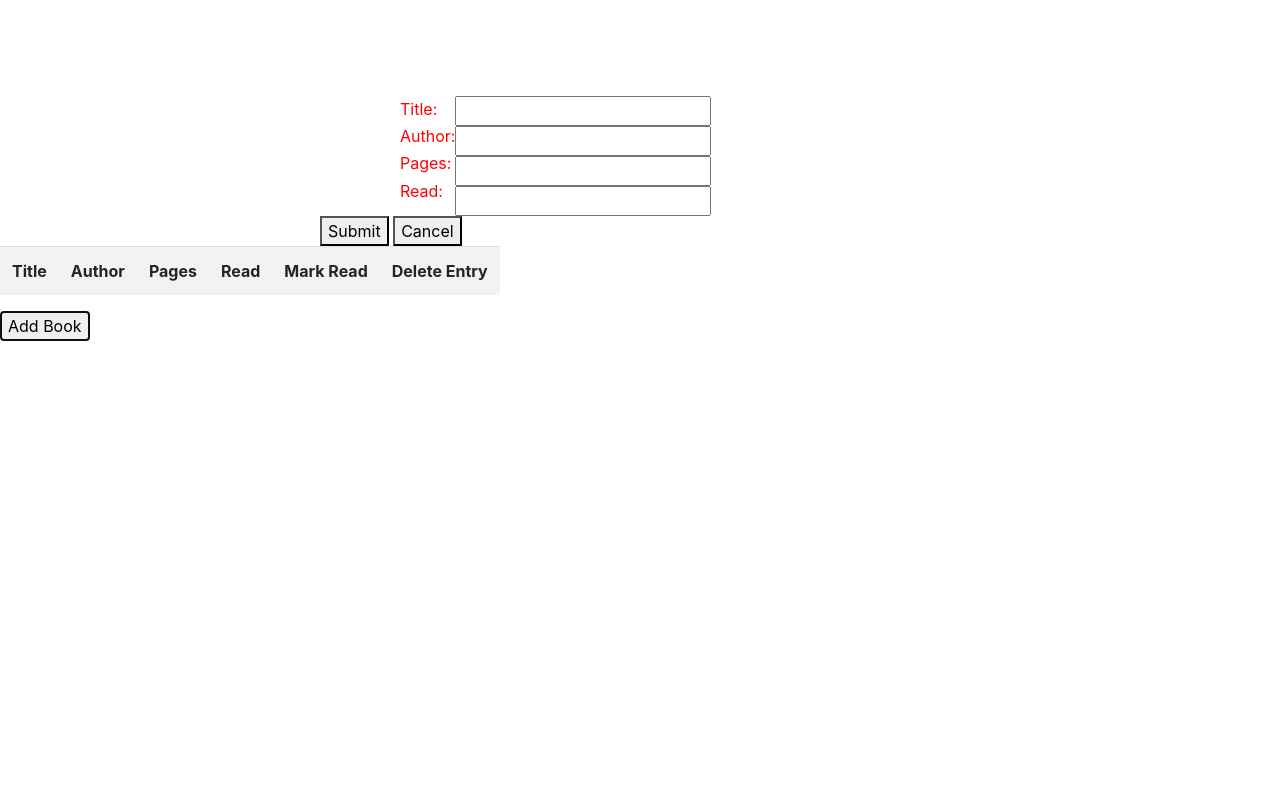
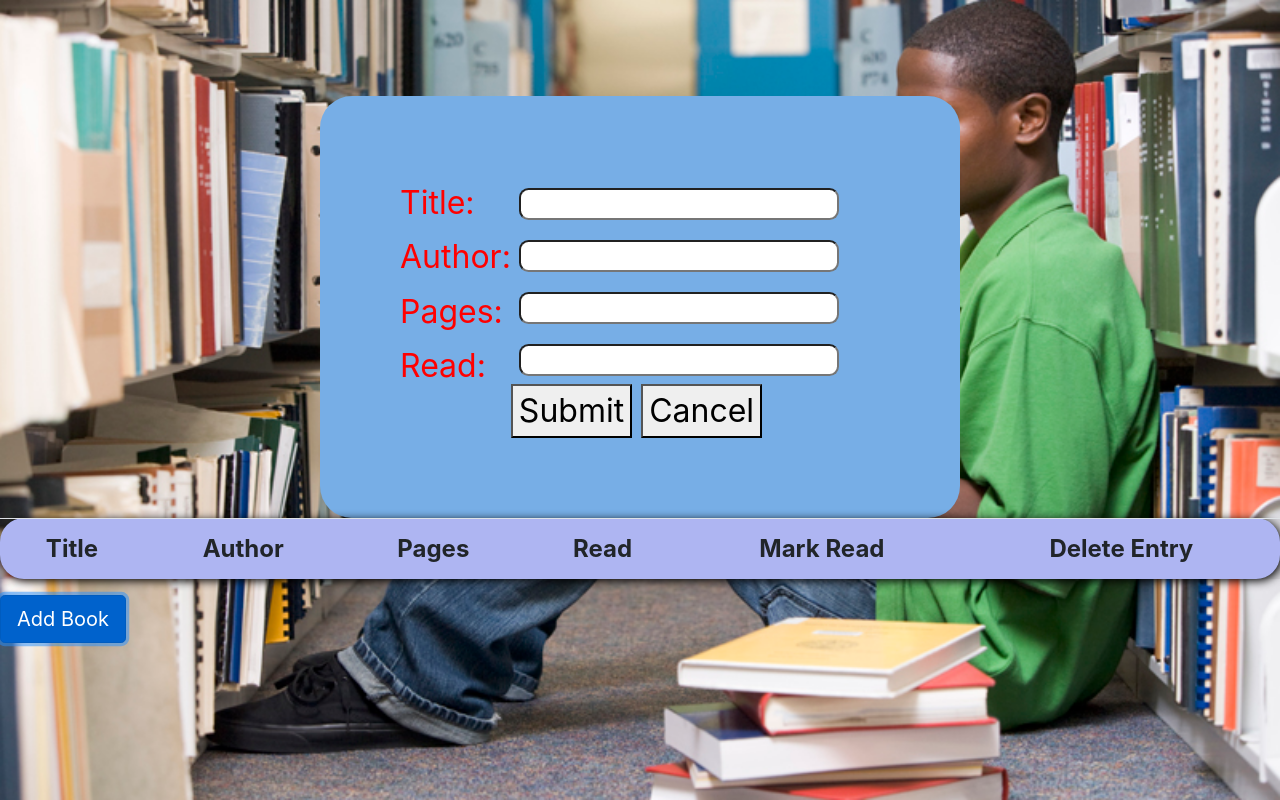
Before and after one commit to billodiallo/myLibrary, a plain HTML site: page index.html in a window 1280 px wide. Both pictures are taken after a click on the button "Add Book". Drawn offline with nearby package versions, Linux system fonts and the light colour scheme; no server answers.

Commit message:
Fix linters and backround image

```diff
--- a/css/styles.css
+++ b/css/styles.css
@@ -1,6 +1,20 @@
+
+body, button {
+    font-family: 'Bebas Neue', cursive;
+
+}
 .forspan {
     color: red;
 }
+
+body {
+    background: url('../library3.jpg') no-repeat center center fixed;
+    -webkit-background-size: cover;
+    -moz-background-size: cover;
+    -o-background-size: cover;
+    background-size: cover;
+}
+
 
 #formElem {
     line-height: 1.7;
@@ -8,8 +22,56 @@
     float: left;
 }
 
+#inputElem {
+    display:inline-block;
+
+}
+
+.hidden {
+    transition: opacity 0.7s ease;
+    opacity: 0;
+    height: 0;
+    overflow: hidden;
+    z-index: -1;
+}
+ .active {
+    opacity: 1;
+    height: auto;
+    z-index: 0;
+}
+
 #hiddenFormDiv {
     width: 80vh;
     margin: auto;
     margin-top: 12vh;
 }
+
+
+#userForm {
+    padding-top: 10vh;
+    margin: auto;
+    background-color: rgb(119, 174, 230);
+    font-size: 4vh;
+    padding-bottom: 10vh;
+    border-radius: 4vh;
+
+}
+
+.tables {
+    background-color: #b7bfff;
+    width: auto;
+    margin: auto;
+    font-size: 3vh;
+    border-radius: 3vh;
+    text-align: center;
+    box-shadow: black 2px 2px 10px;
+
+}
+.input {
+    height: 4vh;
+    width: 40vh;
+    margin: 1vh;
+    border-radius: 1.2vh;
+    font-size: 3vh;
+    font-family: 'Bebas Neue', cursive;
+}
--- a/index.html
+++ b/index.html
@@ -28,8 +28,9 @@
                     <span class='forspan'>Author:</span><br>
                     <span class='forspan'>Pages:</span><br>
                     <span class='forspan'>Read:</span><br>
-                    <span class='forspan'></span>
+                    <span class='forspan '></span>
                 </div>
+
 
                 <div id='inputElem'>
                     <input class='input' type="text" id='newTitle'><br>
@@ -39,29 +40,31 @@
                     <button onclick='addBookToLibrary()' class='tableButtons'>Submit</button>
                     <button onclick='showForm()' class='tableButtons'>Cancel</button>
                 </div>
+
             </div>
         </div>
     </div>
 
-    <div class="table table-striped">
-        <table class='tables'>
+    <div class="table table-striped ">
+        <table class='tables w-100'>
             <tr>
                 <th scope="col">Title</th>
-                <th>Author</th>
-                <th>Pages</th>
-                <th>Read</th>
-                <th>Mark Read</th>
-                <th>Delete Entry</th>
+                <th scope="col">Author</th>
+                <th scope="col">Pages</th>
+                <th scope="col">Read</th>
+                <th scope="col">Mark Read</th>
+                <th scope="col">Delete Entry</th>
             </tr>
         </table>
-        <table id='libraryTable' class='tables'>
+        <table id='libraryTable' class='tables w-100'>
 
         </table>
     </div>
 
     <div id='addDiv'>
-        <button id='addButton' onclick='showForm()'>Add Book</button>
+        <button class="btn btn-primary btn-lg active" id='addButton' onclick='showForm()'>Add Book</button>
     </div>
+
 
 
 
```
Also changed, not shown: library.jpg (added), library1.jpg (added), library2.jpg (added), library3.jpg (added), 1 other file.
